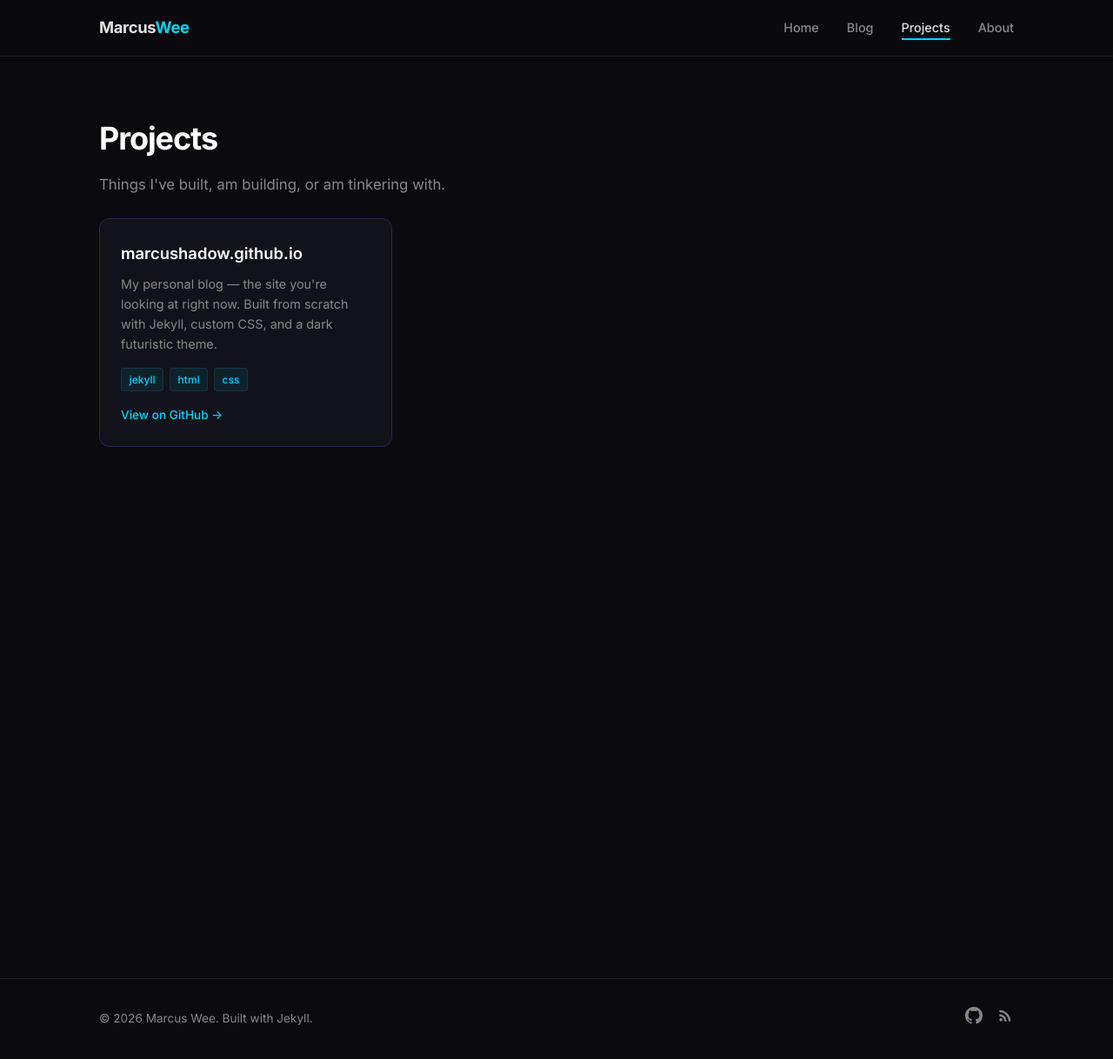
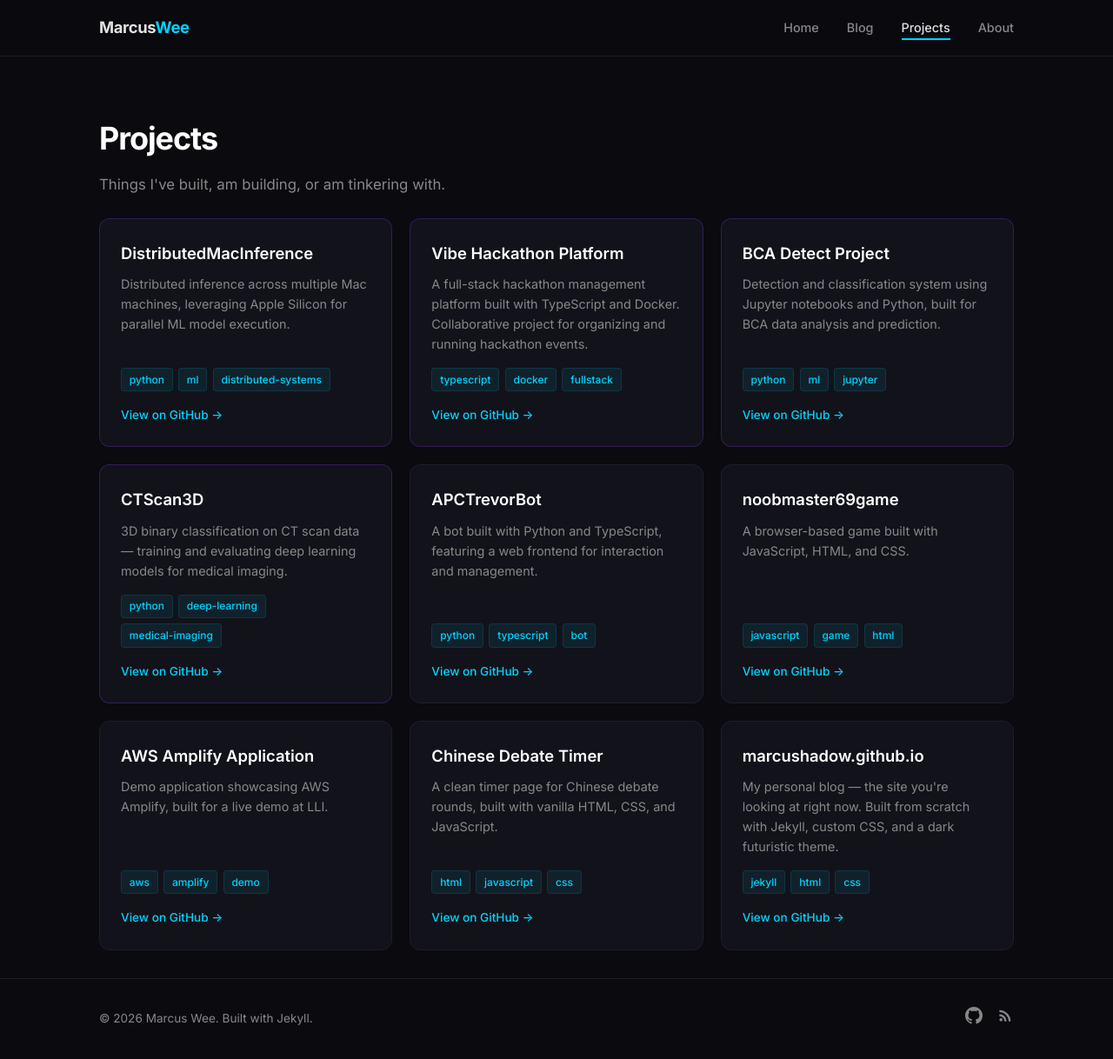
Before and after one commit to Marcushadow/Marcushadow.github.io, a Jekyll site: the page built from projects.html, in a window 1280 px wide and 1218 px high. Shown: the whole window at 87% size. Built offline with Jekyll 4.4.1, drawn with Linux system fonts in a browser that asks for light colours.

Commit message:
Add project entries and noobmaster69game page
Add 8 projects to projects.yml (DistributedMacInference, Vibe Hackathon
Platform, BCA Detect, CTScan3D, APCTrevorBot, noobmaster69game, AWS
Amplify, Chinese Debate Timer) and create a dedicated page for the
noobmaster69game arcade platform.

Co-Authored-By: Claude Opus 4.6 <noreply@anthropic.com>

```diff
--- a/_data/projects.yml
+++ b/_data/projects.yml
@@ -1,5 +1,53 @@
+- name: DistributedMacInference
+  description: Distributed inference across multiple Mac machines, leveraging Apple Silicon for parallel ML model execution.
+  url: https://github.com/Marcushadow/DistributedMacInference
+  tags: [python, ml, distributed-systems]
+  featured: true
+
+- name: Vibe Hackathon Platform
+  description: A full-stack hackathon management platform built with TypeScript and Docker. Collaborative project for organizing and running hackathon events.
+  url: https://github.com/marcuslowhuiyu/VibeHackathonPlatform
+  tags: [typescript, docker, fullstack]
+  featured: true
+
+- name: BCA Detect Project
+  description: Detection and classification system using Jupyter notebooks and Python, built for BCA data analysis and prediction.
+  url: https://github.com/Marcushadow/BCADetectProject
+  tags: [python, ml, jupyter]
+  featured: true
+
+- name: CTScan3D
+  description: 3D binary classification on CT scan data — training and evaluating deep learning models for medical imaging.
+  url: https://github.com/Marcushadow/CT-Scan-3D-Binary-Classification
+  tags: [python, deep-learning, medical-imaging]
+  featured: true
+
+- name: APCTrevorBot
+  description: A bot built with Python and TypeScript, featuring a web frontend for interaction and management.
+  url: https://github.com/Marcushadow/APCTrevorBot
+  tags: [python, typescript, bot]
+  featured: false
+
+- name: noobmaster69game
+  description: A browser-based game built with JavaScript, HTML, and CSS.
+  url: https://github.com/Marcushadow/noobmaster69game
+  tags: [javascript, game, html]
+  featured: false
+
+- name: AWS Amplify Application
+  description: Demo application showcasing AWS Amplify, built for a live demo at LLI.
+  url: https://github.com/Marcushadow/AWSAmplifyApplication
+  tags: [aws, amplify, demo]
+  featured: false
+
+- name: Chinese Debate Timer
+  description: A clean timer page for Chinese debate rounds, built with vanilla HTML, CSS, and JavaScript.
+  url: https://github.com/Marcushadow/chinese-debate-timer
+  tags: [html, javascript, css]
+  featured: false
+
 - name: marcushadow.github.io
   description: My personal blog — the site you're looking at right now. Built from scratch with Jekyll, custom CSS, and a dark futuristic theme.
   url: https://github.com/Marcushadow/Marcushadow.github.io
   tags: [jekyll, html, css]
-  featured: true
+  featured: false
--- /dev/null
+++ b/noobmaster69game.html
@@ -0,0 +1,64 @@
+---
+layout: default
+title: noobmaster69game
+permalink: /noobmaster69game/
+---
+
+<div class="page">
+  <header class="page-header">
+    <h1 class="page-title">noobmaster69game</h1>
+  </header>
+
+  <div class="page-body">
+    <p>A browser-based gaming platform featuring multiple classic arcade games, built with vanilla JavaScript, HTML, and CSS, powered by a Node.js backend.</p>
+
+    <h2>Games</h2>
+
+    <div class="projects-grid" style="margin-bottom: 2rem;">
+      <div class="project-card">
+        <h3>Breakout</h3>
+        <p>The classic brick-breaking arcade game. Bounce the ball, break the bricks, don't let it drop.</p>
+        <div class="project-card-tags">
+          <span class="tag">arcade</span>
+          <span class="tag">canvas</span>
+        </div>
+      </div>
+
+      <div class="project-card">
+        <h3>Snake</h3>
+        <p>Grow the snake, eat the food, avoid the walls and yourself. A timeless classic.</p>
+        <div class="project-card-tags">
+          <span class="tag">arcade</span>
+          <span class="tag">classic</span>
+        </div>
+      </div>
+
+      <div class="project-card">
+        <h3>Jumpy</h3>
+        <p>A platformer-style jumping game. Time your jumps right and keep going.</p>
+        <div class="project-card-tags">
+          <span class="tag">platformer</span>
+          <span class="tag">arcade</span>
+        </div>
+      </div>
+    </div>
+
+    <h2>Features</h2>
+    <ul>
+      <li>Multiple arcade games in one platform</li>
+      <li>Leaderboard system to track high scores</li>
+      <li>Login and user accounts</li>
+      <li>Clean retro-styled UI</li>
+    </ul>
+
+    <h2>Tech Stack</h2>
+    <ul>
+      <li><strong>Frontend:</strong> Vanilla JavaScript, HTML5 Canvas, CSS</li>
+      <li><strong>Backend:</strong> Node.js with Express</li>
+    </ul>
+
+    <p style="margin-top: 2rem;">
+      <a href="https://github.com/Marcushadow/noobmaster69game" target="_blank" rel="noopener" class="quick-link">View on GitHub &rarr;</a>
+    </p>
+  </div>
+</div>
```
